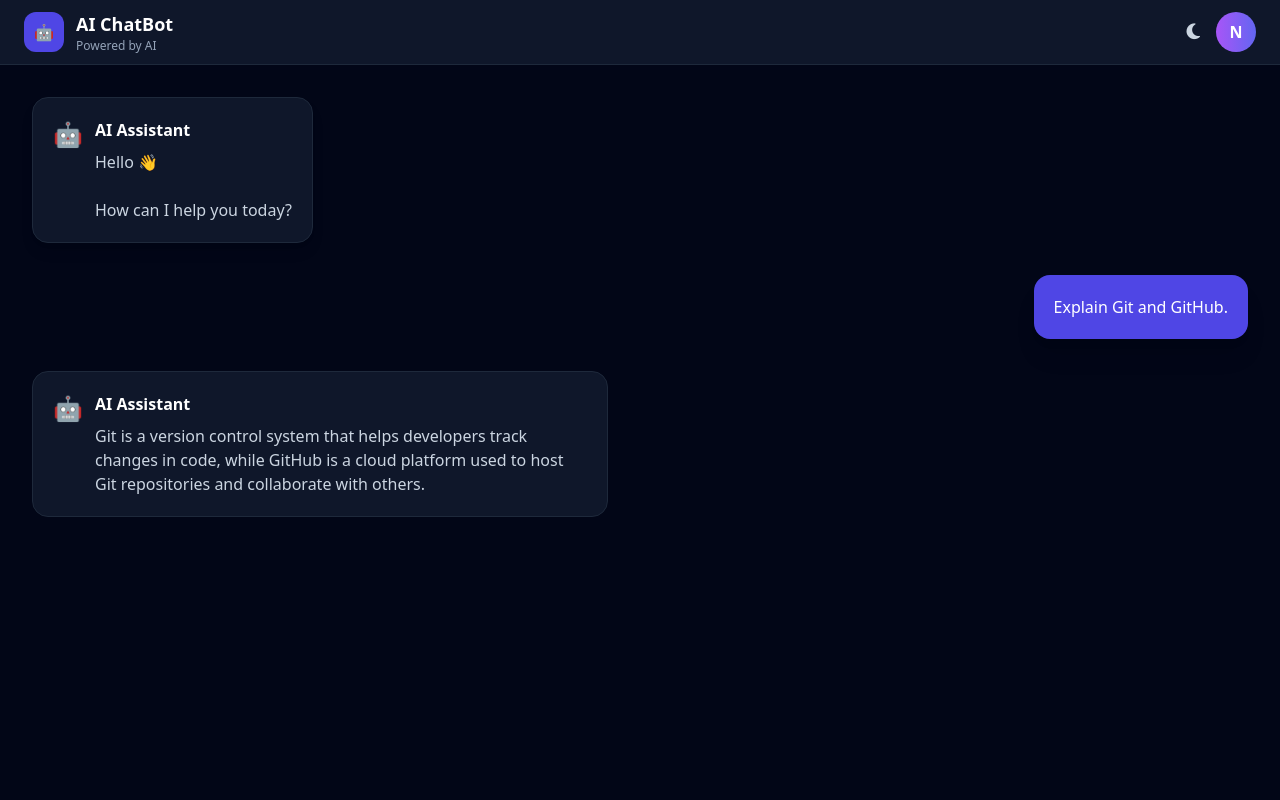
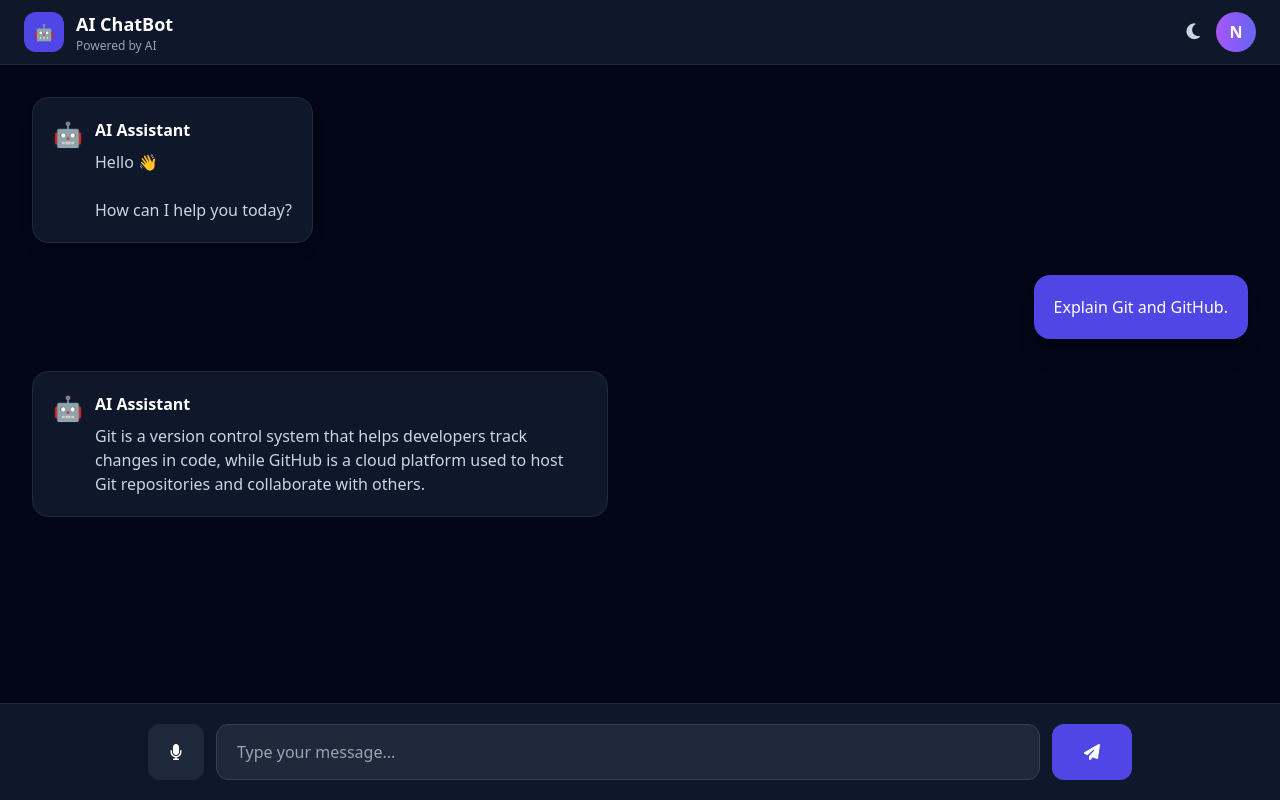
Before and after one commit to Nisha-Mallick/Chatbot-Interface, a plain HTML site: page index.html in a window 1280 px wide. Drawn offline with nearby package versions, Linux system fonts and the light colour scheme.

Commit message:
feat: implement chat input section

```diff
--- a/index.html
+++ b/index.html
@@ -175,7 +175,47 @@ href="https://cdnjs.cloudflare.com/ajax/libs/font-awesome/6.5.2/css/all.min.css"
     </main>
 
     <!-- TEAMMATE C WILL ADD INPUT HERE -->
+<!-- ================= INPUT ================= -->
 
+<div class="bg-slate-900 border-t border-slate-800">
+
+    <div class="max-w-5xl mx-auto p-5">
+
+        <div class="flex gap-3">
+
+            <!-- Mic -->
+
+            <button
+            id="micBtn"
+            class="w-14 h-14 rounded-xl bg-slate-800 hover:bg-indigo-600 text-white transition">
+
+                <i class="fa-solid fa-microphone"></i>
+
+            </button>
+
+            <!-- Input -->
+
+            <input
+            id="messageInput"
+            type="text"
+            placeholder="Type your message..."
+            class="flex-1 rounded-xl bg-slate-800 px-5 text-white outline-none border border-slate-700 focus:border-indigo-500"/>
+
+            <!-- Send -->
+
+            <button
+            id="sendBtn"
+            class="px-8 rounded-xl bg-indigo-600 hover:bg-indigo-700 text-white font-semibold transition">
+
+                <i class="fa-solid fa-paper-plane"></i>
+
+            </button>
+
+        </div>
+
+    </div>
+
+</div>
     <!-- TEAMMATE B WILL ADD FOOTER HERE -->
 
 </div>
```
